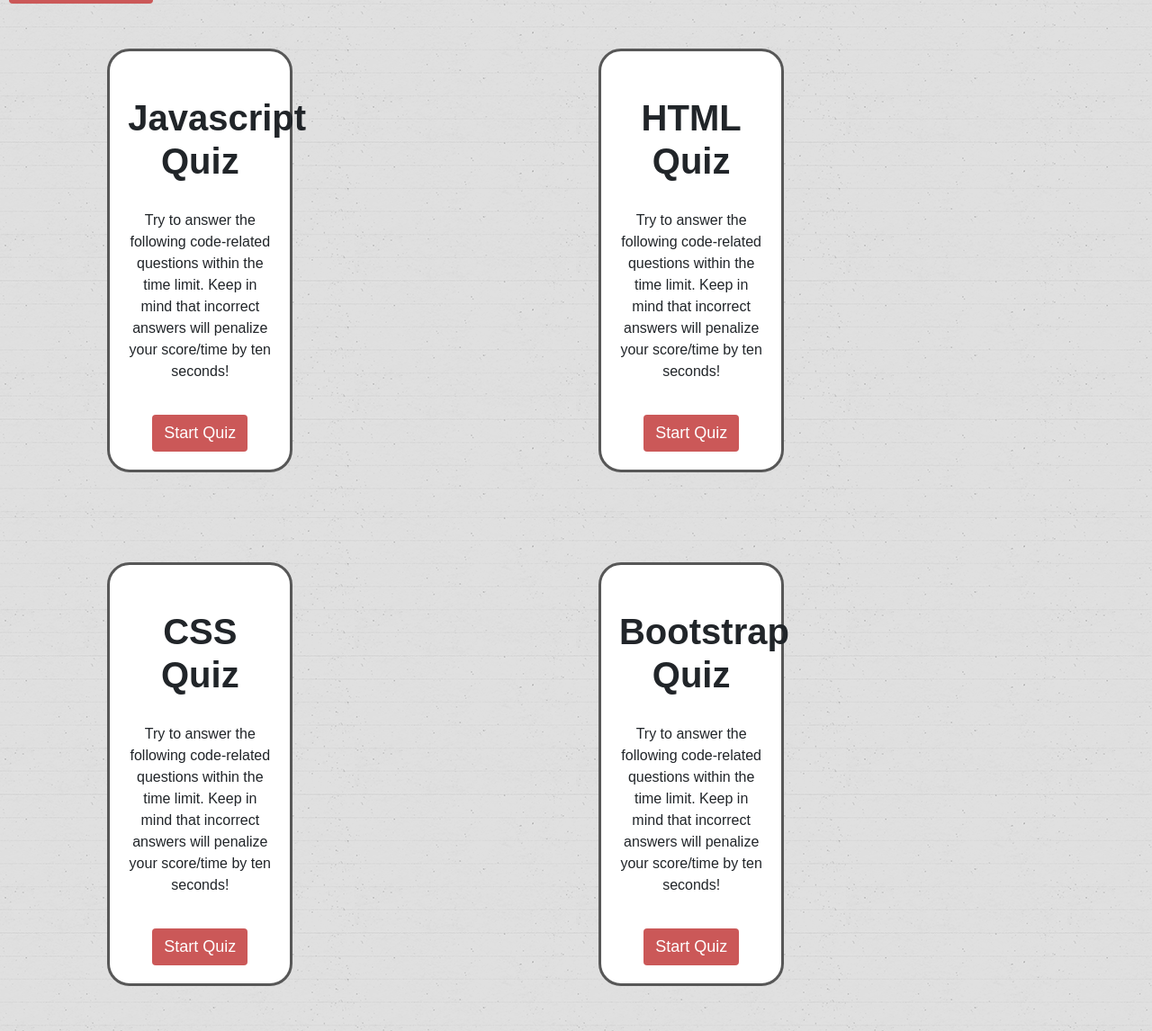
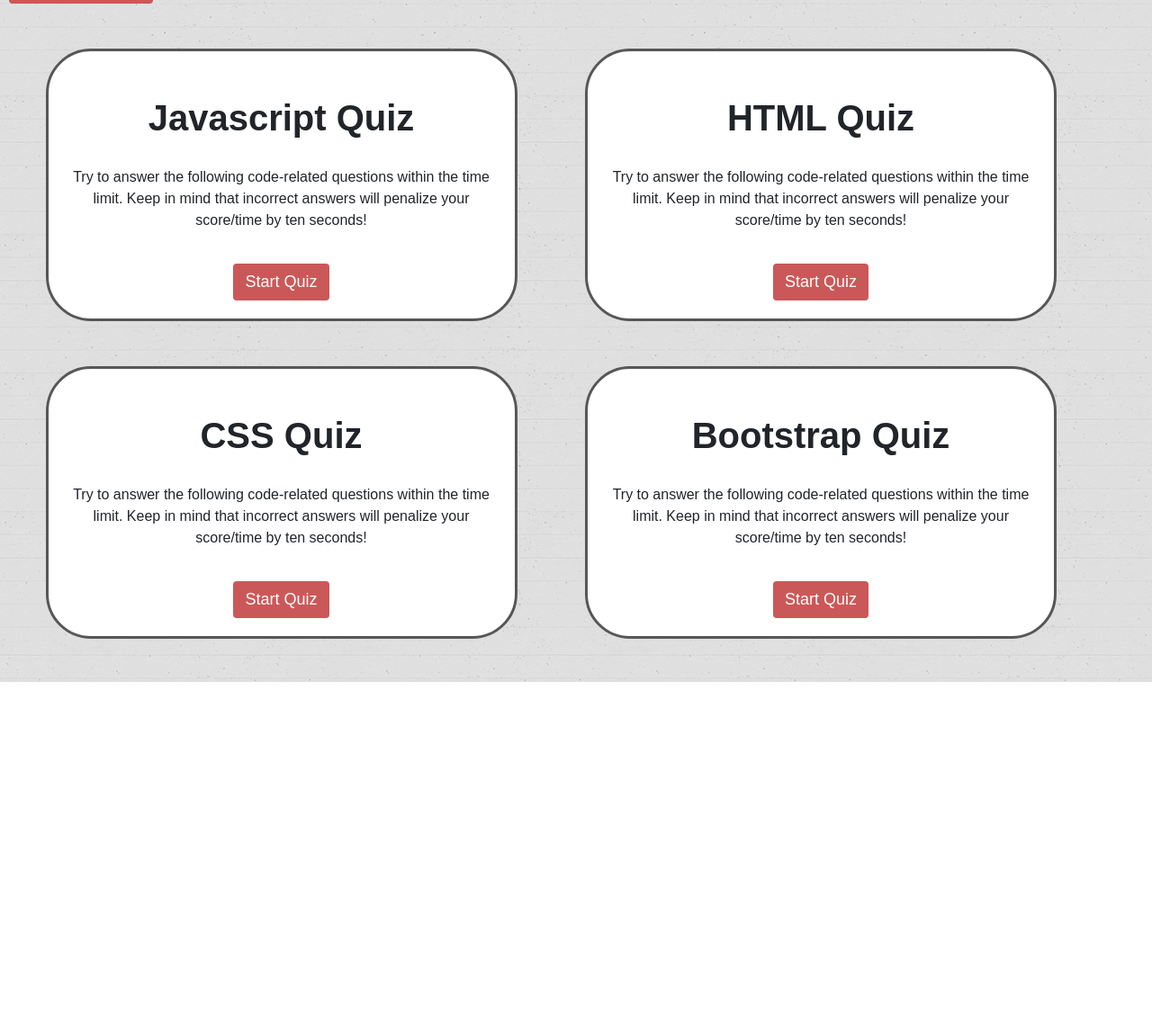
Before and after one commit to kaciehatley/code-quiz, a plain HTML site: page index.html in a window 1280 px wide. Shown: the part 42-1188 px from the top of the page at 90% size. After the commit the page ends 800 px from the top, so only its background shows below. Drawn offline with nearby package versions, Linux system fonts and the light colour scheme.

Commit message:
no bootstrap

```diff
--- a/index.html
+++ b/index.html
@@ -34,41 +34,41 @@
         </div>
         <section class="quizzes">
             <div class="row">
-                <div class="col-md-1"></div>
-                <div class="col-md-5">
+                <!-- <div class="col-md-1"></div>
+                <div class="col-md-5"> -->
                     <div class="landingPage" id="landingPage">
                         <h1 id="whiteBackground">Javascript Quiz</h1>
                         <p id="whiteBackground">Try to answer the following code-related questions within the time limit. Keep in mind that incorrect answers will penalize your score/time by ten seconds!</p>
                         <button type="button" class="btn" id="start">Start Quiz</button>
                     </div>
-                </div>
-                <div class="col-md-5">
+                <!-- </div>
+                <div class="col-md-5"> -->
                     <div class="landingPage" id="landingPage">
                             <h1 id="whiteBackground">HTML Quiz</h1>
                             <p id="whiteBackground">Try to answer the following code-related questions within the time limit. Keep in mind that incorrect answers will penalize your score/time by ten seconds!</p>
                             <button type="button" class="btn" id="start">Start Quiz</button>
                     </div>
-                </div>
+                <!-- </div>
                 <div class="col-md-1"></div>
-            </div>
-            <div class="row">
+            </div> -->
+            <!-- <div class="row">
                     <div class="col-md-1"></div>
-                    <div class="col-md-5">
+                    <div class="col-md-5"> -->
                         <div class="landingPage" id="landingPage">
                             <h1 id="whiteBackground">CSS Quiz</h1>
                             <p id="whiteBackground">Try to answer the following code-related questions within the time limit. Keep in mind that incorrect answers will penalize your score/time by ten seconds!</p>
                             <button type="button" class="btn" id="start">Start Quiz</button>
                         </div>
-                    </div>
-                    <div class="col-md-5">
+                    <!-- </div>
+                    <div class="col-md-5"> -->
                         <div class="landingPage" id="landingPage">
                                 <h1 id="whiteBackground">Bootstrap Quiz</h1>
                                 <p id="whiteBackground">Try to answer the following code-related questions within the time limit. Keep in mind that incorrect answers will penalize your score/time by ten seconds!</p>
                                 <button type="button" class="btn" id="start">Start Quiz</button>
                         </div>
-                    </div>
+                    <!-- </div>
                     <div class="col-md-1"></div>
-                </div>
+            </div> -->
         </section>
         <script src="https://code.jquery.com/jquery-3.4.1.min.js"
         integrity="sha256-CSXorXvZcTkaix6Yvo6HppcZGetbYMGWSFlBw8HfCJo=" crossorigin="anonymous"></script>
--- a/style.css
+++ b/style.css
@@ -19,12 +19,13 @@
     width:40%;
     align-content: center;
     text-align: center;
-    margin: 50px 10px;
+    margin: 50px 10px 0 5%;
     border: 3px solid #575757;
-    border-radius: 25px;
+    border-radius: 50px;
     padding: 20px;
     background: white;
     display: inline-block;
+    overflow: auto;
 }
 
 h1 {
```
